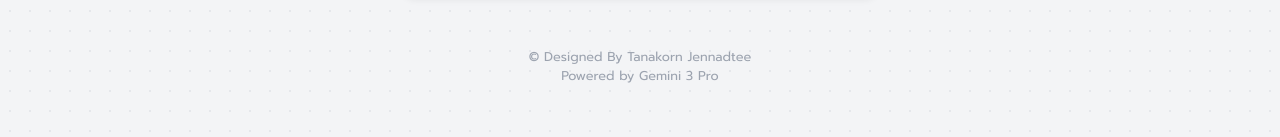
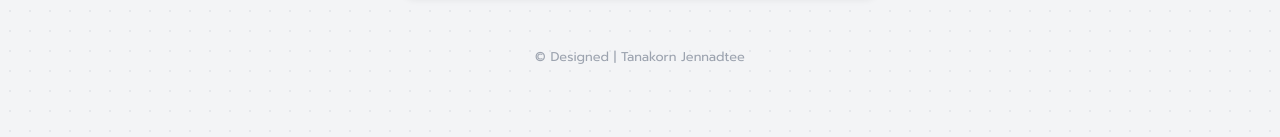
Before and after one commit to XtKao/gate, a plain HTML site: page index.html in a window 1280 px wide. Shown: the part 639-776 px from the top of the page. Drawn offline with Linux system fonts and the light colour scheme.

Commit message:
Update index.html

```diff
--- a/index.html
+++ b/index.html
@@ -65,8 +65,7 @@
     </div>
 
     <div class="footer-credit">
-        © Designed By Tanakorn Jennadtee<br>
-        Powered by Gemini 3 Pro
+        © Designed | Tanakorn Jennadtee
     </div>
 
     <script src="script.js"></script>
```
